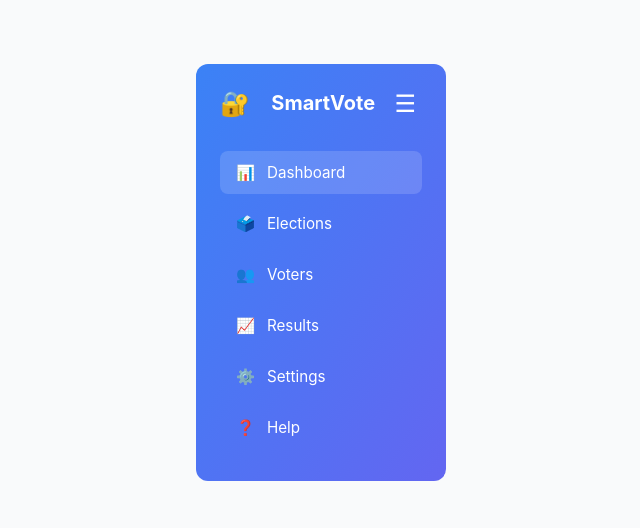
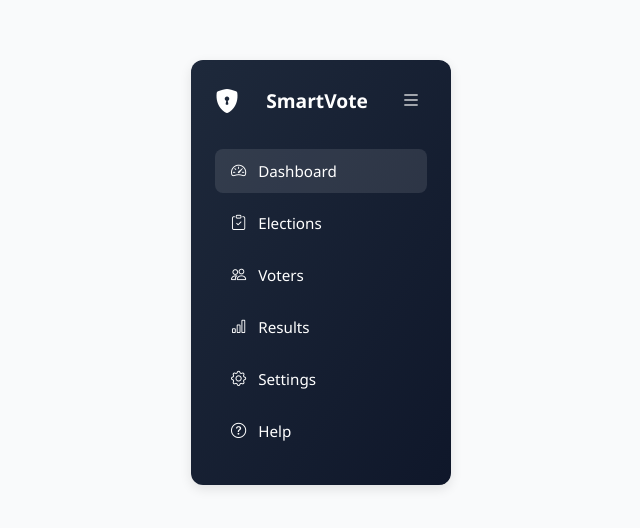
Before and after one commit to mggyslz/1-night-project, a website: page public/sidebar/sidebar.html in a window 1280 px wide. Shown: the part 128-656 px from the top of the page, without its empty margins (319-959 px from the left). Drawn offline with nearby package versions, Linux system fonts and the light colour scheme; files that its build step writes are made by us from their sources.

Commit message:
feat: updated sidebar

```diff
--- a/public/sidebar/sidebar.css
+++ b/public/sidebar/sidebar.css
@@ -1,59 +1,64 @@
 /* sidebar.css */
 
 .sidebar {
-  width: 250px;
-  background: linear-gradient(to bottom right, #3b82f6, #6366f1);
-  color: var(--white);
+  width: 260px;
+  background: linear-gradient(to bottom right, #1e293b, #0f172a); /* darker blend */
+  color: #ffffff;
   padding: 1.5rem;
   border-radius: 12px;
-  height: fit-content;
-  font-family: var(--ff);
+  font-family: 'Segoe UI', Tahoma, Geneva, Verdana, sans-serif;
+  box-shadow: 0 4px 12px rgba(0, 0, 0, 0.1);
 }
 
 .sidebar-header {
   display: flex;
   align-items: center;
   justify-content: space-between;
-  margin-bottom: 2rem;
+  gap: 0.5rem;
+}
+
+.sidebar-header h1 {
+  font-size: 1.2rem;
+  font-weight: bold;
+  margin: 0;
 }
 
 .logo {
   font-size: 1.5rem;
 }
 
-.sidebar-header h1 {
-  font-size: 1.25rem;
-  font-weight: bold;
-  margin-left: 0.5rem;
-}
-
 .menu-btn {
   background: none;
   border: none;
-  font-size: 1.5rem;
-  color: var(--white);
+  font-size: 1.25rem;
+  color: #ffffff;
   cursor: pointer;
 }
 
-.sidebar-nav ul {
-  list-style: none;
-  padding: 0;
-  margin: 0;
+.sidebar-nav {
+  display: flex;
+  flex-direction: column;
+  margin-top: 2rem;
 }
 
-.sidebar-nav li {
+.nav-link {
+  display: flex;
+  align-items: center;
+  gap: 0.75rem;
   padding: 0.75rem 1rem;
   margin-bottom: 0.5rem;
   border-radius: 8px;
-  cursor: pointer;
+  color: #ffffff;
+  text-decoration: none;
   font-size: 0.95rem;
-  display: flex;
-  align-items: center;
-  gap: 0.75rem;
   transition: background 0.2s ease;
 }
 
-.sidebar-nav li:hover,
-.sidebar-nav li.active {
-  background-color: rgba(255, 255, 255, 0.15);
+.nav-link:hover,
+.nav-link.active {
+  background-color: rgba(255, 255, 255, 0.1);
 }
+
+.nav-text {
+  font-weight: 500;
+}
--- a/public/sidebar/sidebar.html
+++ b/public/sidebar/sidebar.html
@@ -1,4 +1,3 @@
-<!-- sidebar.html -->
 <!DOCTYPE html>
 <html lang="en">
 <head>
@@ -7,23 +6,41 @@
   <title>SmartVote Sidebar</title>
   <link rel="stylesheet" href="global.css">
   <link rel="stylesheet" href="sidebar.css">
+  <link href="https://cdn.jsdelivr.net/npm/bootstrap-icons@1.10.5/font/bootstrap-icons.css" rel="stylesheet">
 </head>
 <body>
   <aside class="sidebar">
     <div class="sidebar-header">
-      <span class="logo">🔐</span>
+      <span class="logo"><i class="bi bi-shield-lock-fill"></i></span>
       <h1>SmartVote</h1>
-      <button id="toggleMenu" class="menu-btn">☰</button>
+      <button id="toggleMenu" class="menu-btn"><i class="bi bi-list"></i></button>
     </div>
-    <nav class="sidebar-nav">
-      <ul>
-        <li class="active"><span class="icon">📊</span>Dashboard</li>
-        <li><span class="icon">🗳️</span>Elections</li>
-        <li><span class="icon">👥</span>Voters</li>
-        <li><span class="icon">📈</span>Results</li>
-        <li><span class="icon">⚙️</span>Settings</li>
-        <li><span class="icon">❓</span>Help</li>
-      </ul>
+
+    <nav class="sidebar-nav mt-3">
+      <a href="#" class="nav-link active">
+        <i class="bi bi-speedometer2"></i>
+        <span class="nav-text">Dashboard</span>
+      </a>
+      <a href="#" class="nav-link">
+        <i class="bi bi-clipboard-check"></i>
+        <span class="nav-text">Elections</span>
+      </a>
+      <a href="#" class="nav-link">
+        <i class="bi bi-people"></i>
+        <span class="nav-text">Voters</span>
+      </a>
+      <a href="#" class="nav-link">
+        <i class="bi bi-bar-chart"></i>
+        <span class="nav-text">Results</span>
+      </a>
+      <a href="#" class="nav-link">
+        <i class="bi bi-gear"></i>
+        <span class="nav-text">Settings</span>
+      </a>
+      <a href="#" class="nav-link">
+        <i class="bi bi-question-circle"></i>
+        <span class="nav-text">Help</span>
+      </a>
     </nav>
   </aside>
 
```
